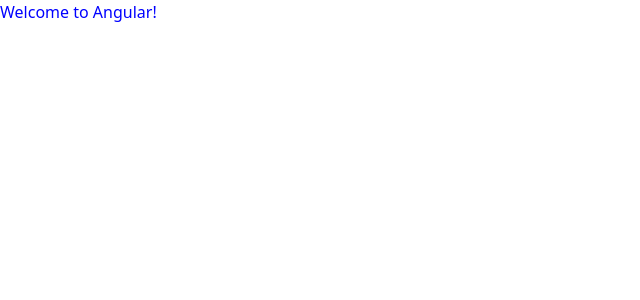
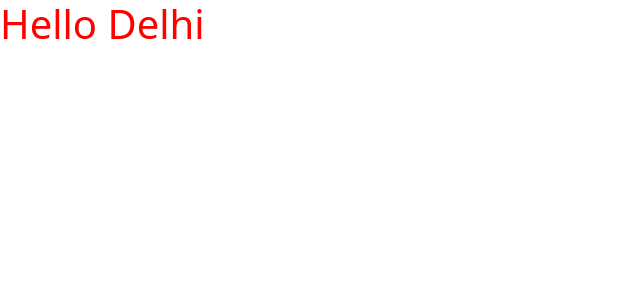
Before and after one commit to amit-negi-23/Learning-Angular, an Angular app: page / in a window 1280 px wide. Shown: the top 300 px of the page, without its empty margins (0-640 px from the left). Built offline with nearby package versions, Linux system fonts and the light colour scheme.

Commit message:
task 3 : update component class

```diff
--- a/src/app/app.component.ts
+++ b/src/app/app.component.ts
@@ -6,14 +6,10 @@
   selector: 'app-root',
   standalone: true,
   imports: [RouterOutlet],
-  template: `
-    Welcome to Angular!
-  `,
-  styles: `
-    :host{
-      color: blue;
-    }
-  `
+  template: ` <h1>Hello {{city}}</h1> `,
+  styles: ` h1{color: red;} `
 
 })
-export class AppComponent { }
+export class AppComponent {
+  city = 'Delhi'
+ }
```
